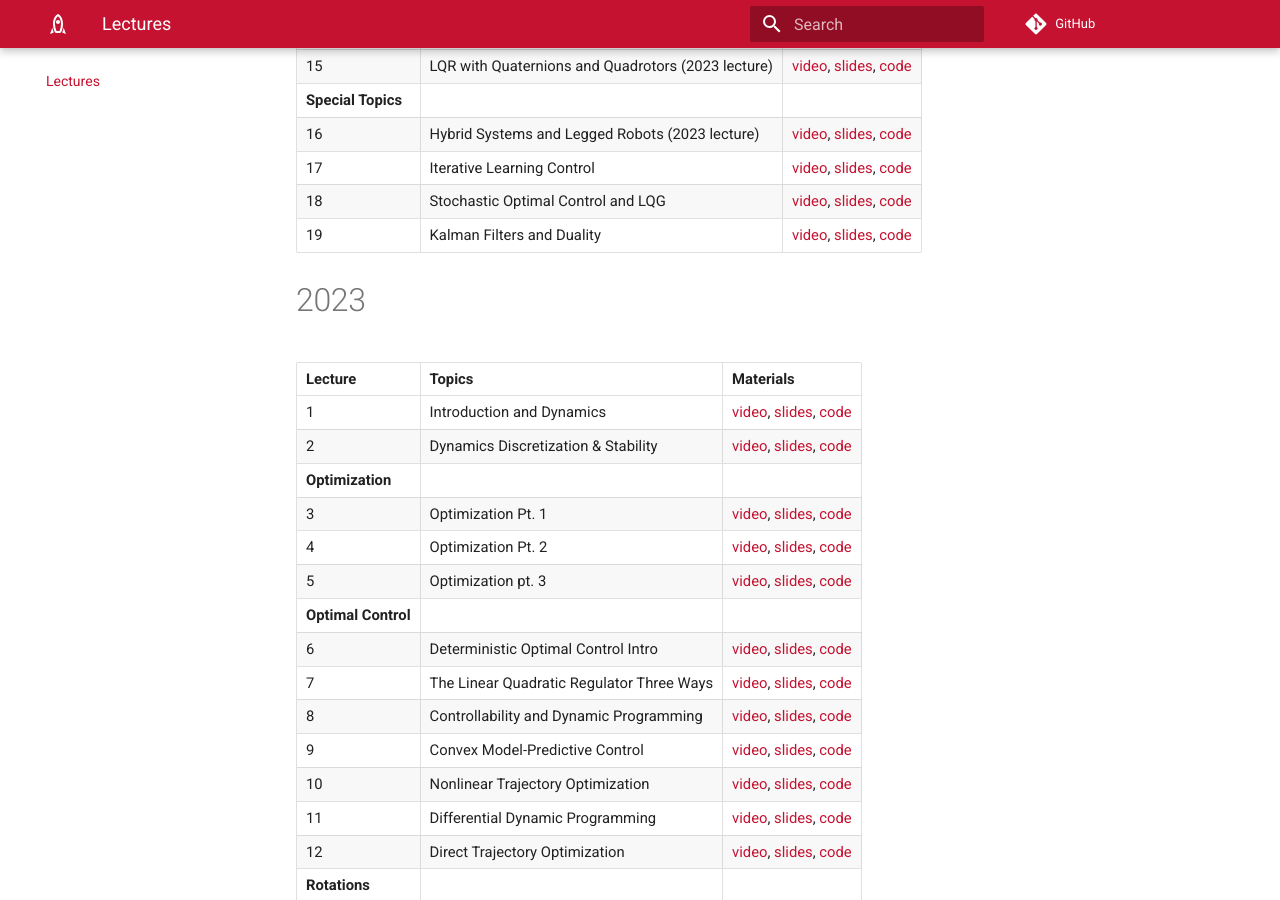
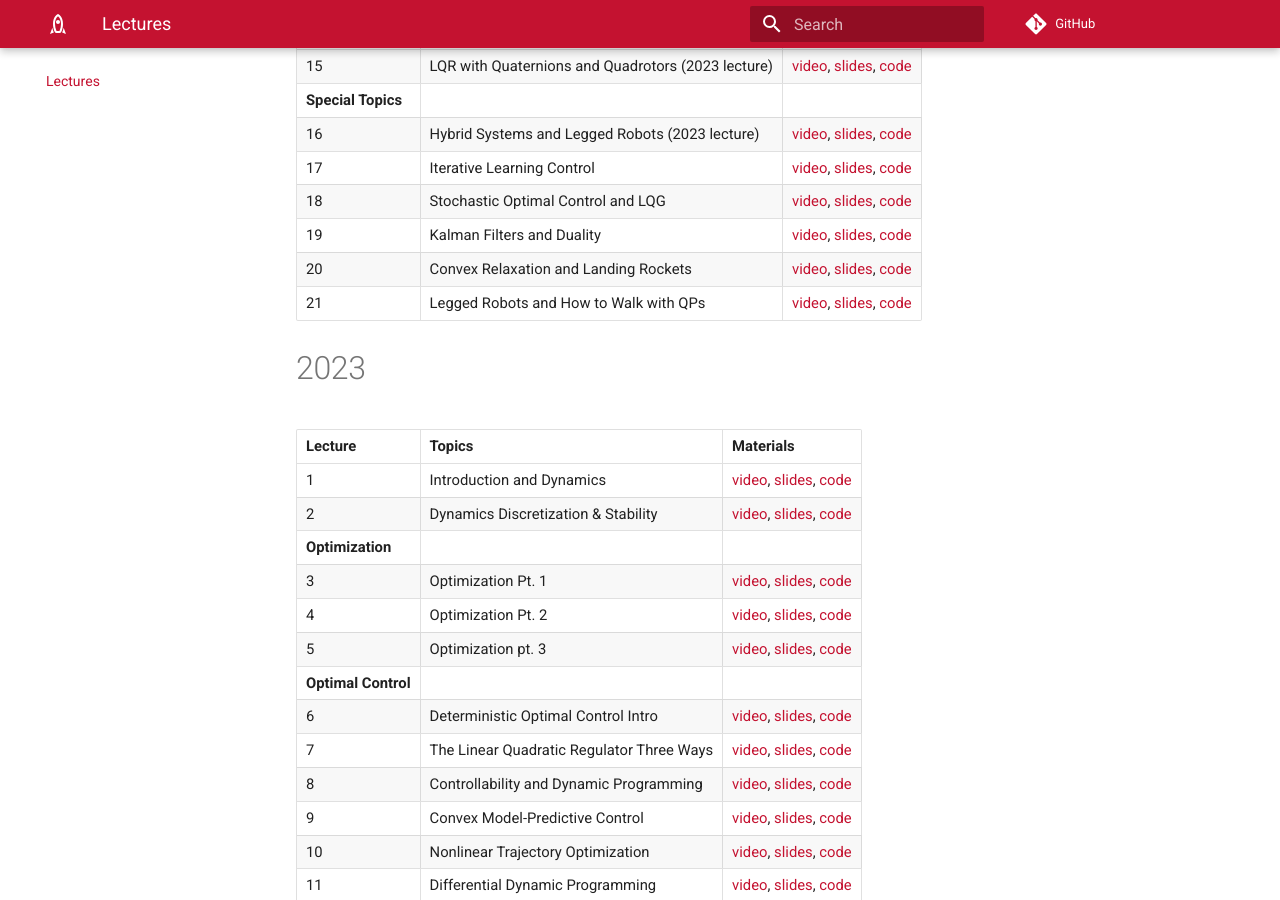
Before and after one commit to cmu-optimal-control/cmu-optimal-control.github.io, an MkDocs documentation site: the page built from docs/lectures.md, in a window 1280 px wide and 900 px high, scrolled down 854 px. Built offline with MkDocs 1.6.1 and Material for MkDocs 9.7.7, drawn with Linux system fonts in a browser that asks for light colours.

Commit message:
lec 20/21

```diff
--- a/docs/lectures.md
+++ b/docs/lectures.md
@@ -27,6 +27,10 @@ Lectures will be streamed live on Zoom, with the link from [Canvas](https://canv
 | 17     | Iterative Learning Control    |[video](https://www.youtube.com/watch?v=sscRS2RMVvw&t=1468s), [slides](https://github.com/Optimal-Control-16-745/lecture-notebooks/blob/master/Lecture%2017/Lecture%2017.pdf), [code](https://github.com/Optimal-Control-16-745/lecture-notebooks/tree/master/Lecture%2017) |
 | 18     | Stochastic Optimal Control and LQG     |[video](https://www.youtube.com/watch?v=gYXqNfmEW18), [slides](https://github.com/Optimal-Control-16-745/lecture-notebooks/blob/master/Lecture%2018/Lecture%2018.pdf), [code](https://github.com/Optimal-Control-16-745/lecture-notebooks/tree/master/Lecture%2018) |
 | 19     | Kalman Filters and Duality    |[video](https://www.youtube.com/watch?v=D2TvCKTEfbI), [slides](https://github.com/Optimal-Control-16-745/lecture-notebooks/blob/master/Lecture%2019/Lecture%2019.pdf), [code](https://github.com/Optimal-Control-16-745/lecture-notebooks/tree/master/Lecture%2019) |
+| 20     | Convex Relaxation and Landing Rockets |[video](https://www.youtube.com/watch?v=tiwFETCw5lw), [slides](https://github.com/Optimal-Control-16-745/lecture-notebooks/blob/master/Lecture%2020/Lecture%2020.pdf), [code](https://github.com/Optimal-Control-16-745/lecture-notebooks/tree/master/Lecture%2020) |
+| 21     | Legged Robots and How to Walk with QPs |[video](https://www.youtube.com/watch?v=O3V2h7-jIzg), [slides](https://github.com/Optimal-Control-16-745/lecture-notebooks/blob/master/Lecture%2020/Lecture%2021.pdf), [code](https://github.com/Optimal-Control-16-745/lecture-notebooks/tree/master/Lecture%2021) |
+
+
 
 # 2023
 
```
